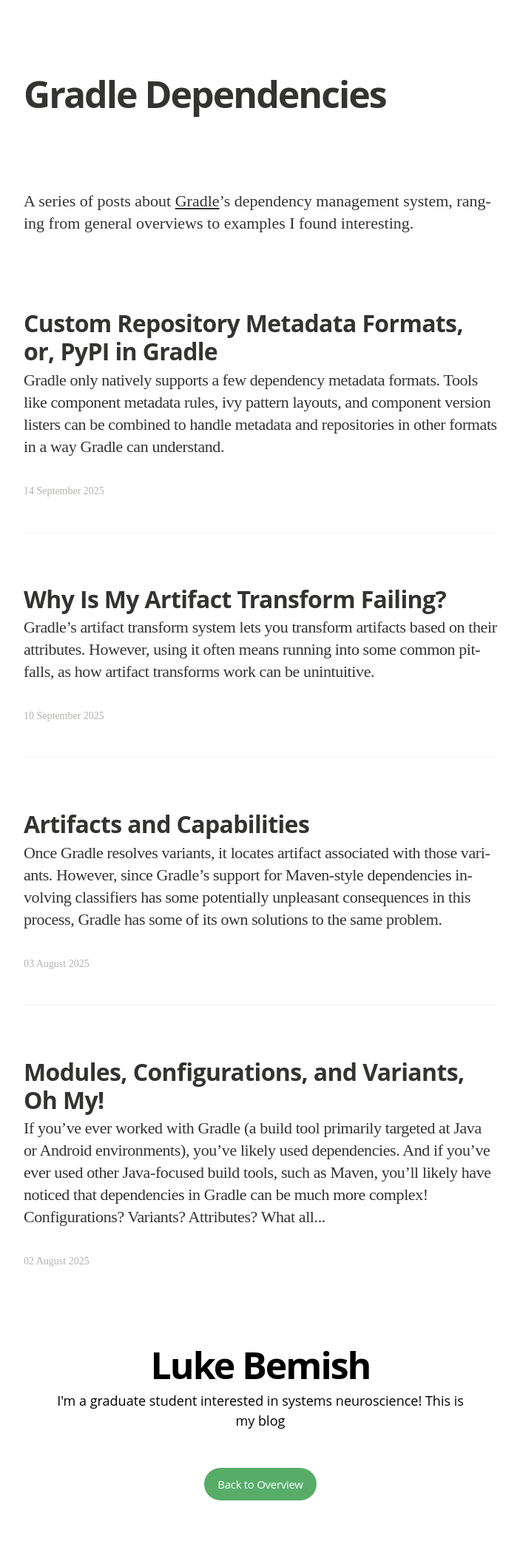
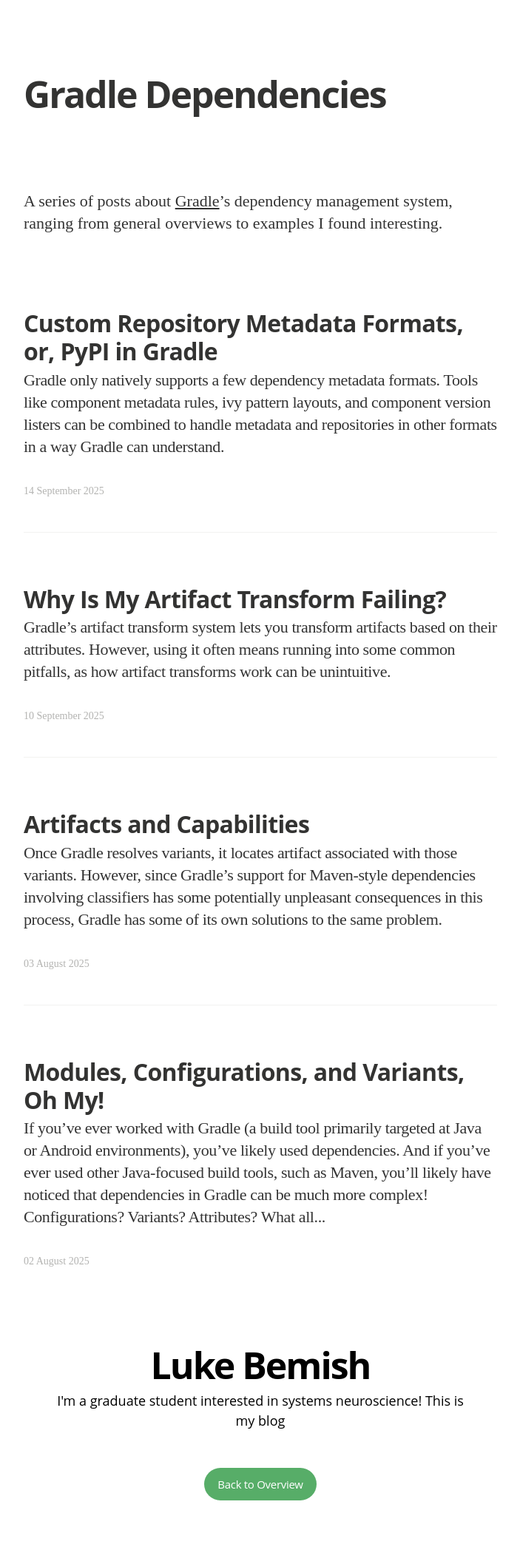
Before and after one commit to lukebemish/lukebemish.github.io, a Jekyll site: the page built from _category/gradle-dependencies.md, in a window 1280 px wide. Shown: the whole page at 74% size, without its empty margins (288-991 px from the left). Built offline with Jekyll 4.4.1, drawn with Linux system fonts in a browser that asks for light colours; nearby versions of some CDN libraries; some web fonts are replaced.

Commit message:
Better hyphenating behaviour

```diff
--- a/css/main.sass
+++ b/css/main.sass
@@ -108,7 +108,11 @@ body
     letter-spacing: -2px
     outline: 0
     line-height: 50px
-    word-break: break-word
+    @include respond-to(800)
+      -webkit-hyphens: auto
+      -moz-hyphens: auto
+      hyphens: auto
+    overflow-wrap: break-word
     color: #333
   .blog-description
     margin: 0 0 20px
@@ -232,6 +236,12 @@ body
     &:hover
       color: #333
 .post
+  @include respond-to(800)
+    -webkit-hyphens: auto
+    -moz-hyphens: auto
+    hyphens: auto
+    hyphenate-limit-chars: auto 4 auto
+  overflow-wrap: break-word
   .article-image
     position: absolute
     background-color: #000
@@ -388,10 +398,6 @@ body
       margin: 0
       padding-bottom: 30px
       color: #333
-      -webkit-hyphens: auto
-      -moz-hyphens: auto
-      hyphens: auto
-      overflow-wrap: break-word
     a
       color: #333
       text-decoration: underline
@@ -443,10 +449,6 @@ body
       margin-left: 30px
       margin-bottom: 12px
       padding-top: 2px
-      -webkit-hyphens: auto
-      -moz-hyphens: auto
-      hyphens: auto
-      overflow-wrap: break-word
       p
         padding: 0 0 golden-ratio(1rem,  1)
     ol li
@@ -608,7 +610,12 @@ body
       letter-spacing: -2px
       outline: 0
       line-height: 50px
-      word-break: break-word
+      @include respond-to(800)
+        -webkit-hyphens: auto
+        -moz-hyphens: auto
+        hyphens: auto
+        hyphenate-limit-chars: auto 4 auto
+      overflow-wrap: break-word
     .blog-description
       margin: 0 0 50px
       padding: 0 $rs*2
@@ -651,6 +658,7 @@ code
 
 code
   padding: 1px 5px
+  overflow-wrap: break-word
 
 pre
   padding: 8px 12px
@@ -659,5 +667,6 @@ pre
     border: 0
     padding-right: 0
     padding-left: 0
+    overflow-wrap: none
 
 @import 'custom'
```
